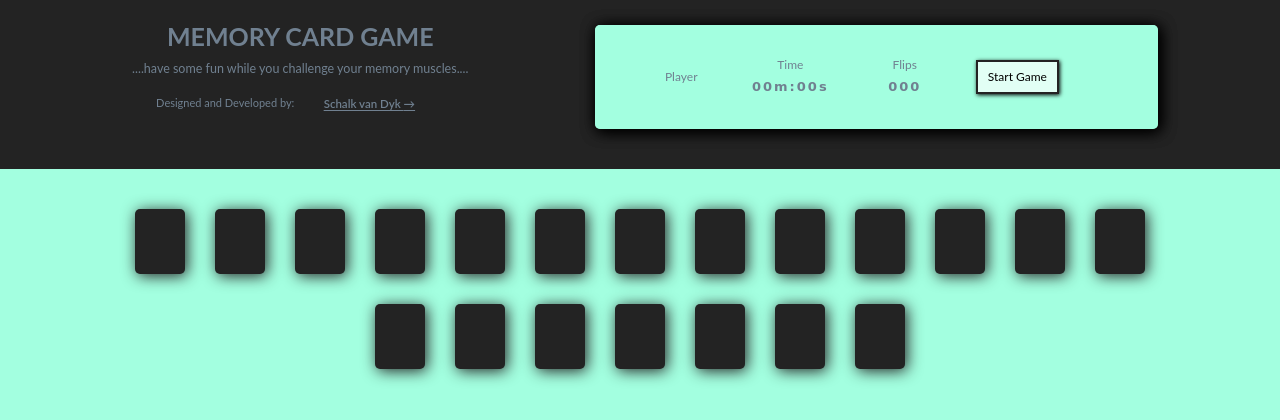
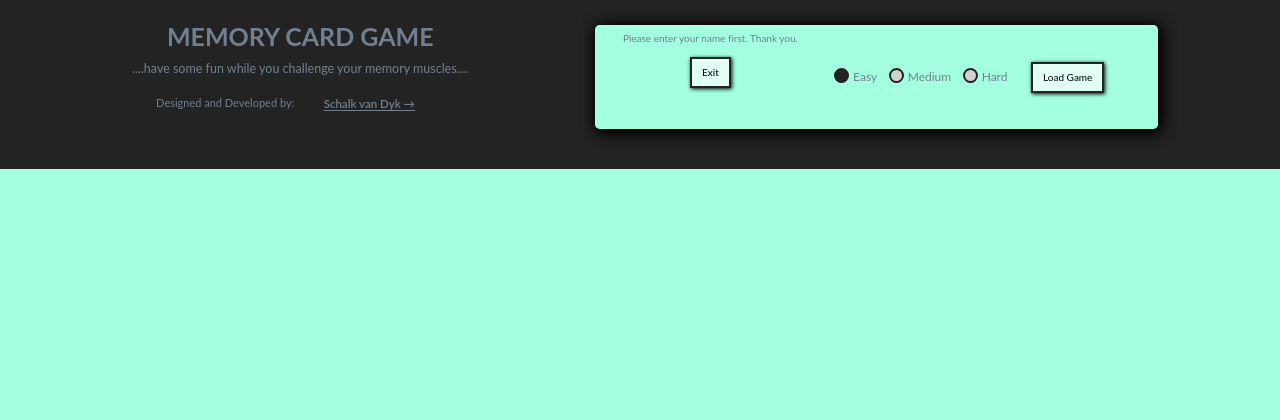
Before and after one commit to SVDwebtech/memoryGame014, a website: page index.html in a window 1280 px wide. Both pictures are taken after a click on the button "Load Game". Drawn offline with Linux system fonts and the light colour scheme.

Commit message:
add requireNamePannel and add logic

```diff
--- a/app.js
+++ b/app.js
@@ -23,10 +23,12 @@ const sechand = document.querySelector(".sechand");
 const loadGameBtn = document.querySelector(".loadGameBtn");
 const startGameBtn = document.querySelector(".startGameBtn");
 const newGameBtn = document.querySelector(".newGameBtn");
+const exitBtn = document.querySelector(".exitBtn");
 
 // game pannel variables
 const playerInfoPannel = document.querySelector(".gameInfo__playerInfo");
 const gameSettingsPannel = document.querySelector(".gameInfo__gameSettings");
+const requireNamePannel = document.querySelector(".gameInfo__requireName");
 
 // card display variables
 const cardDisplay = document.querySelectorAll(".cardDisplay");
@@ -81,8 +83,15 @@ for (let i = 0; i < playerInfoItems.length; i++) {
 // Game Difficulty And Load Player Info
 
 loadGameBtn.addEventListener("click", checkCheckbox);
+exitBtn.addEventListener("click", function() {
+	requireNamePannel.style.zIndex = "99";
+});
 // Game Difficulty Checkbox Function
 function checkCheckbox() {
+	if (nameInputDisplay.value === "") {
+		requireNamePannel.style.zIndex = "300";
+	}
+	else {
 		if (checkboxEasy.checked) {
 			cardContainerTwenty.classList.toggle("display-none");
 			cardPairsHiddenCounter = 10;
@@ -496,6 +505,7 @@ function checkCheckbox() {
 		playerInfoPannel.style.zIndex = "200";
 		gameSettingsPannel.style.zIndex = "100";
 	}
+}
 
 ///////////////////////////////////////////////////////////////////////////////////////////////
 // Start Timer and Load Card Flip Functionality
--- a/index.html
+++ b/index.html
@@ -70,7 +70,7 @@
 
                 <div class="gameInfo__gameSettings">
 
-                    <input class="gameInfo__gameSettings--nameInput gameInfo__gameSettings--infoItem nameInputDisplay" type="text" name="" id="" placeholder="Enter your name" autofocus required>
+                    <input class="gameInfo__gameSettings--nameInput gameInfo__gameSettings--infoItem nameInputDisplay" type="text" name="" id="" placeholder="Enter your name" autofocus>
 
                     <div class="gameinfo__gameSettings--gameDifficulty gameDifficultyCheckboxes">
 
@@ -97,6 +97,11 @@
 
                     </div>
 
+                </div>
+
+                <div class="gameInfo__requireName">
+                    <p>Please enter your name first. Thank you.</p>
+                    <button class="btn btn__exit exitBtn">Exit</button>
                 </div>
 
             </div>
--- a/sass/components/_button.scss
+++ b/sass/components/_button.scss
@@ -3,7 +3,8 @@
 
 	&__loadGame,
 	&__startGame,
-	&__newGame {
+	&__newGame,
+	&__exit {
 		background-color: rgba(255, 255, 255, 0.692);
 		padding: .5rem 1rem;
 		border: 2px solid rgb(35, 35, 35);
@@ -13,7 +14,8 @@
 
 	&__loadGame:hover,
 	&__startGame:hover,
-	&__newGame:hover {
+	&__newGame:hover,
+	&__exit:hover {
 		background-color: rgba(255, 255, 255, 0.185);
 		box-shadow: 2px 2px 5px rgb(0, 0, 0);
 		transform: scale(1.05);
@@ -21,7 +23,8 @@
 
 	&__loadGame:active,
 	&__startGame:active,
-	&__newGame:active {
+	&__newGame:active,
+	&__exit:hover {
 		background-color: rgba(255, 255, 255, 0.281);
 		box-shadow: 1px 1px 0px rgb(0, 0, 0);
 		transform: scale(1);
--- a/sass/layout/_header.scss
+++ b/sass/layout/_header.scss
@@ -124,5 +124,18 @@
 				}
 			}
 		}
+
+		&__requireName {
+			background-color: rgb(163, 255, 224);
+
+			width: 23rem;
+
+			// padding: 1rem;
+
+			position: absolute;
+			top: 1.5rem;
+			left: 1rem;
+			z-index: 99;
+		}
 	}
 }
```
Also changed, not shown: css/style.css. Lines whose indentation alone changed are shown as unchanged.
